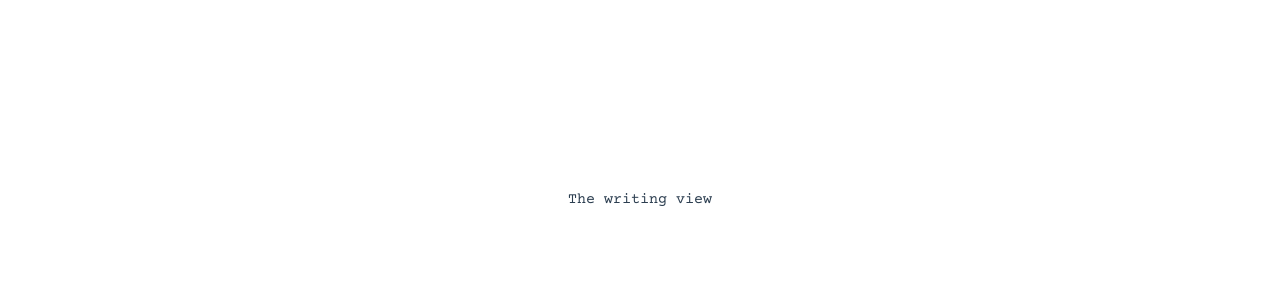
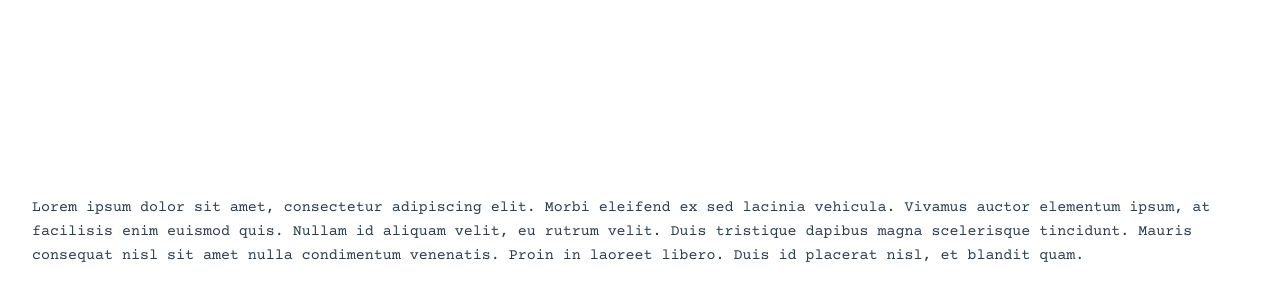
Before and after one commit to pdsabs/plzenjoy, a Vue app: page /writing in a window 1280 px wide. Shown: the part 200-500 px from the top of the page. Built offline with nearby package versions, Linux system fonts and the light colour scheme.

Commit message:
Update gitignore for dotenv and eslint for node backend

```diff
--- a/src/components/PlzEnjoy.vue
+++ b/src/components/PlzEnjoy.vue
@@ -49,7 +49,7 @@ onMounted(() => {
 /* Animation */
 .anim-typewriter {
   animation:
-    typewriter 2.5s steps(10) 1s 1 normal both,
+    typewriter 2.5s steps(10) 0s 1 normal both,
     blinkTextCursor 500ms steps(5) infinite normal;
 }
 @keyframes typewriter {
--- a/src/views/WritingView.vue
+++ b/src/views/WritingView.vue
@@ -1,3 +1,22 @@
 <template>
-  <main>The writing view</main>
+  <div class="vertical-center-flex">
+    <p>
+      Lorem ipsum dolor sit amet, consectetur adipiscing elit. Morbi eleifend ex sed lacinia
+      vehicula. Vivamus auctor elementum ipsum, at facilisis enim euismod quis. Nullam id aliquam
+      velit, eu rutrum velit. Duis tristique dapibus magna scelerisque tincidunt. Mauris consequat
+      nisl sit amet nulla condimentum venenatis. Proin in laoreet libero. Duis id placerat nisl, et
+      blandit quam.
+    </p>
+  </div>
 </template>
+
+<style>
+@media (min-width: 1024px) {
+  .vertical-center-flex {
+    min-height: 100vh;
+    display: flex;
+    align-items: center;
+  }
+}
+</style>
+<script setup></script>
```
Also changed, not shown: eslint.config.js (+27 -5 lines), 1 other file (tests, documents, lock files or other folders).
